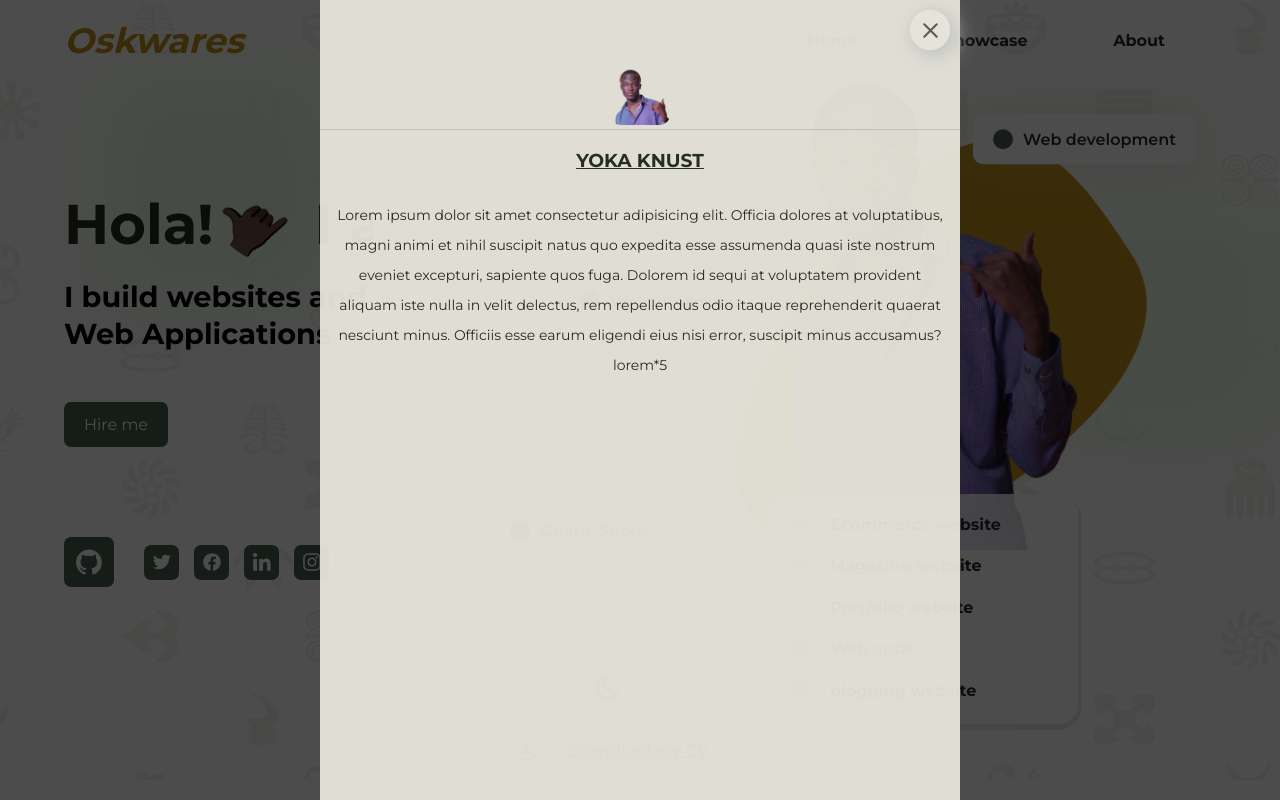
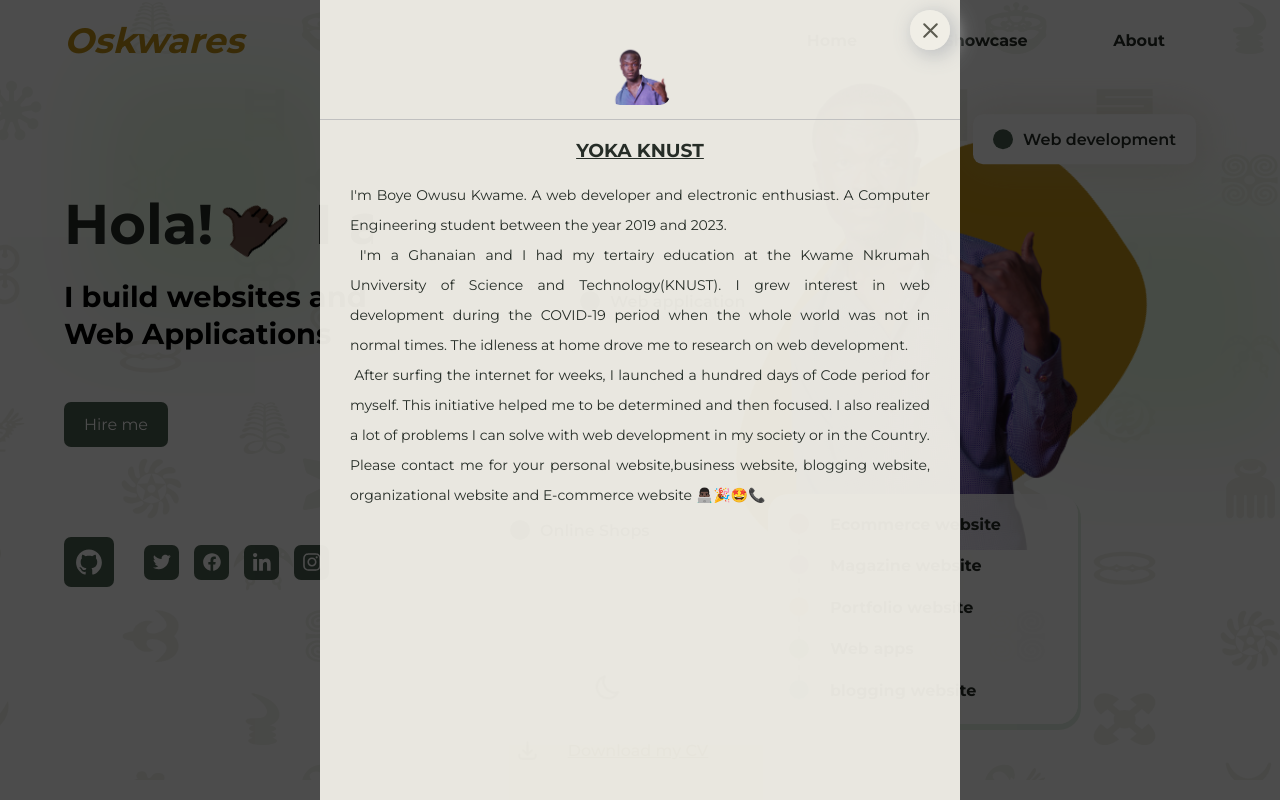
Before and after one commit to Kwameowusu/oskwares, a Next.js app: page / in a window 1280 px wide. Both pictures are taken after a click on the element "About". Built offline with nearby package versions, Linux system fonts and the light colour scheme.

Commit message:
oskwares

```diff
--- a/interface/components/overlays/AboutOverlay.js
+++ b/interface/components/overlays/AboutOverlay.js
@@ -57,16 +57,32 @@ const AboutOverlay = () => {
 								<h3> YOKA KNUST</h3>
 							</span>
 							<p className="about">
-								Lorem ipsum dolor sit amet consectetur
-								adipisicing elit. Officia dolores at
-								voluptatibus, magni animi et nihil suscipit
-								natus quo expedita esse assumenda quasi iste
-								nostrum eveniet excepturi, sapiente quos fuga.
-								Dolorem id sequi at voluptatem provident aliquam
-								iste nulla in velit delectus, rem repellendus
-								odio itaque reprehenderit quaerat nesciunt
-								minus. Officiis esse earum eligendi eius nisi
-								error, suscipit minus accusamus? lorem*5
+								I'm Boye Owusu Kwame. A web developer and
+								electronic enthusiast. A Computer Engineering
+								student between the year 2019 and 2023.
+								<br></br>
+							{" "}
+								I'm a Ghanaian and I had my tertairy education
+								at the Kwame Nkrumah Unviversity of Science and
+								Technology(KNUST). I grew interest in web
+								development during the COVID-19 period when the
+								whole world was not in normal times. The
+								idleness at home drove me to research on web
+								development.
+								<br></br>
+								{" "}
+								After surfing the internet for weeks, I launched
+								a hundred days of Code period for myself. This
+								initiative helped me to be determined and then
+								focused. I also realized a lot of problems I can
+								solve with web development in my society or in
+								the Country.
+								<br></br>
+
+								Please contact me for your personal
+								website,business website, blogging website,
+								organizational website and E-commerce website
+								👨🏿‍💻🎉🤩📞
 							</p>
 						</div>
 						{/* <div className="aboutoverlay-s-handle-wrapper">
--- a/styles/global/globals.css
+++ b/styles/global/globals.css
@@ -46,7 +46,7 @@
     --SecondBackgroundColor: rgb(255, 255, 255);
     --transparentBackgroundColor: rgba(255, 255, 255, 0.86);
     --deepbackground: #F0F4F2;
-    --dropDownBackgroundColor: rgba(231, 229, 219, 0.951);
+    --dropDownBackgroundColor: rgba(241, 239, 231, 0.951);
 
 
     --thinBorderColor: rgb(192, 192, 192);
--- a/styles/overlay/AboutOverlay.css
+++ b/styles/overlay/AboutOverlay.css
@@ -25,7 +25,9 @@
     width: 100%;
     display: flex;
     flex-direction: row-reverse;
-    padding: 10px;
+    padding-right: 10px;
+    padding-top: 10px;
+
 }
 
 .aboutoverlay-close-wrapper button {
@@ -63,6 +65,7 @@
     -webkit-box-align: center;
     -ms-flex-align: center;
     align-items: center;
+    padding-bottom: 20px;
 }
 
 .aboutovelay-brand-logo-circle {
@@ -94,8 +97,10 @@
 
 .aboutoverlay-brand-story .about {
     color: var(--deepTextColor);
-    text-align: center;
-    padding: 10px;
+    /* text-align: center; */
+    text-align: justify;
+padding-left: 30px;
+    padding-right: 30px;
     white-space: pre-wrap;
     font-size: 14px;
     line-height: 30px;
@@ -156,4 +161,14 @@
         border-top-left-radius: 30px;
         border-top-right-radius: 30px;
     }
+        .aboutoverlay-brand-story .about {
+            color: var(--deepTextColor);
+            /* text-align: center; */
+            text-align: justify;
+            padding-left: 15px;
+            padding-right: 15px;
+            white-space: pre-wrap;
+            font-size: 14px;
+            line-height: 30px;
+        }
 }
```
